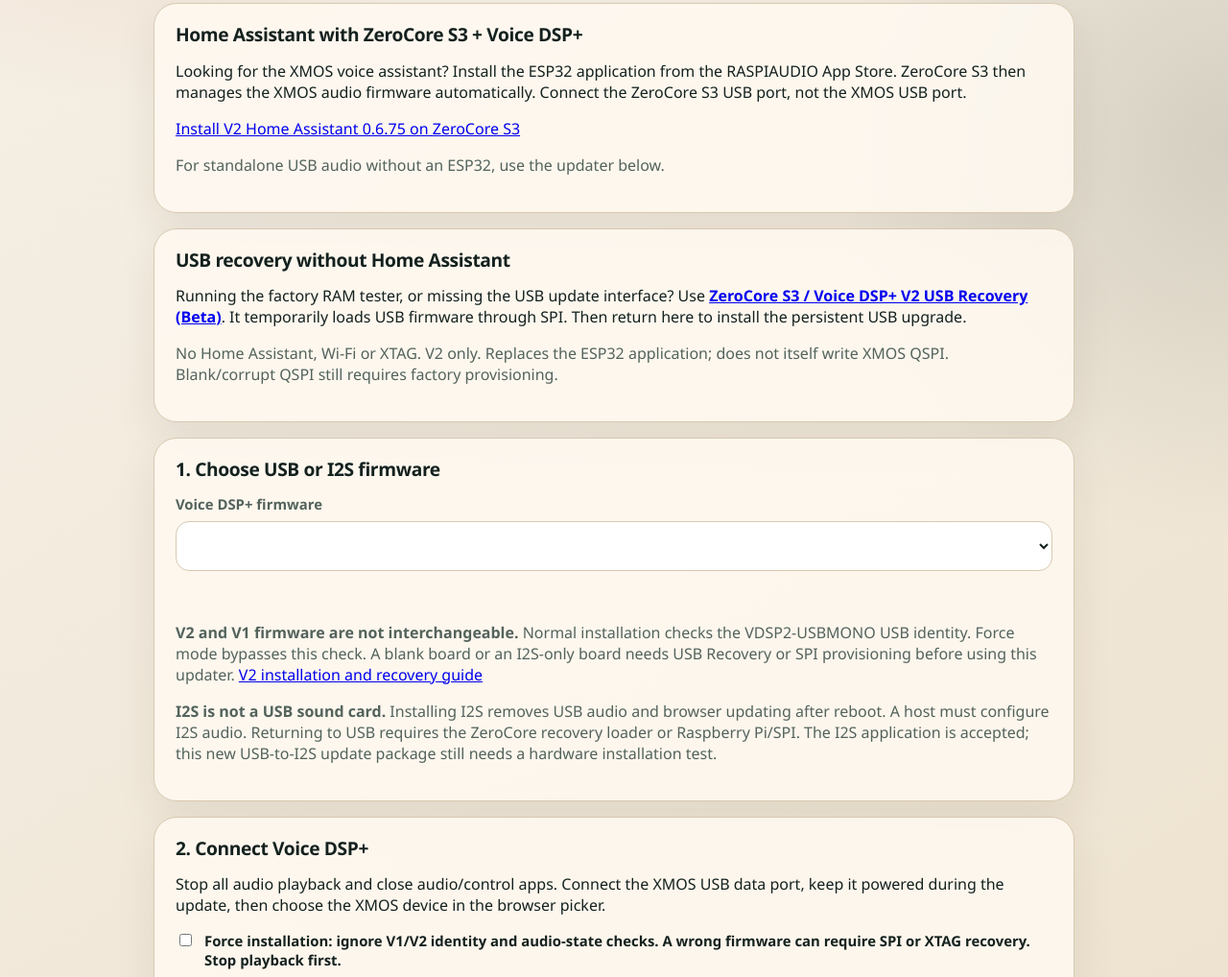
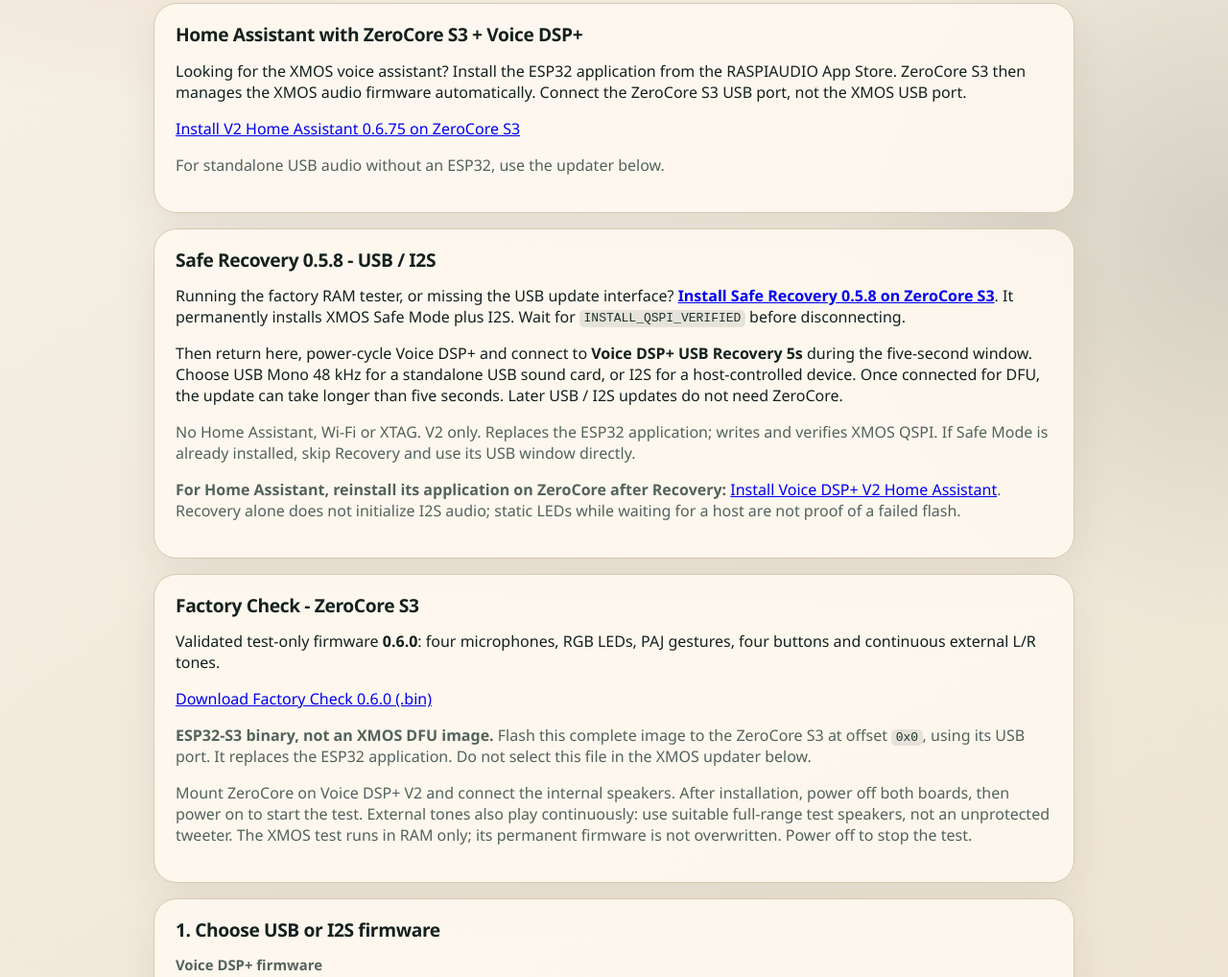
Before and after one commit to RASPIAUDIO/Voice-DSP-Plus, a plain HTML site: page USB/WebInstaller/index.html in a window 1280 px wide. Shown: the part 339-1357 px from the top of the page at 96% size. Drawn offline with Linux system fonts and the light colour scheme; a script that the page names is missing.

Commit message:
Link Safe Recovery 0.5.8 and clarify USB I2S and HA setup

```diff
--- a/USB/WebInstaller/index.html
+++ b/USB/WebInstaller/index.html
@@ -33,12 +33,35 @@
       </section>
 
       <section class="panel">
-        <h2>USB recovery without Home Assistant</h2>
+        <h2>Safe Recovery 0.5.8 - USB / I2S</h2>
         <p>Running the factory RAM tester, or missing the USB update interface?
-          Use <a href="https://apps.raspiaudio.com/#device=ZeroCoreS3&amp;application=USBRecovery" target="_blank" rel="noopener"><strong>ZeroCore S3 / Voice DSP+ V2 USB Recovery (Beta)</strong></a>.
-          It temporarily loads USB firmware through SPI. Then return here to install the persistent USB upgrade.</p>
+          <a href="https://apps.raspiaudio.com/#device=ZeroCoreS3&amp;application=USBRecovery" target="_blank" rel="noopener"><strong>Install Safe Recovery 0.5.8 on ZeroCore S3</strong></a>.
+          It permanently installs XMOS Safe Mode plus I2S. Wait for <code>INSTALL_QSPI_VERIFIED</code> before disconnecting.</p>
+        <p>Then return here, power-cycle Voice DSP+ and connect to <strong>Voice DSP+ USB Recovery 5s</strong> during the five-second window.
+          Choose USB Mono 48 kHz for a standalone USB sound card, or I2S for a host-controlled device.
+          Once connected for DFU, the update can take longer than five seconds. Later USB / I2S updates do not need ZeroCore.</p>
         <p class="details">No Home Assistant, Wi-Fi or XTAG. V2 only. Replaces the ESP32 application;
-          does not itself write XMOS QSPI. Blank/corrupt QSPI still requires factory provisioning.</p>
+          writes and verifies XMOS QSPI. If Safe Mode is already installed, skip Recovery and use its USB window directly.</p>
+        <p class="details"><strong>For Home Assistant, reinstall its application on ZeroCore after Recovery:</strong>
+          <a href="https://apps.raspiaudio.com/#device=ZeroCoreS3&amp;application=VoiceDSPV2" target="_blank" rel="noopener">Install Voice DSP+ V2 Home Assistant</a>.
+          Recovery alone does not initialize I2S audio; static LEDs while waiting for a host are not proof of a failed flash.</p>
+      </section>
+
+      <section id="factory-check" class="panel" aria-labelledby="factory-check-heading">
+        <h2 id="factory-check-heading">Factory Check - ZeroCore S3</h2>
+        <p>Validated test-only firmware <strong>0.6.0</strong>: four microphones,
+          RGB LEDs, PAJ gestures, four buttons and continuous external L/R tones.</p>
+        <p><a href="firmware/voicedsp-factory-check-0.6.0-zerocore-s3.bin" download>
+          Download Factory Check 0.6.0 (.bin)</a></p>
+        <p class="details"><strong>ESP32-S3 binary, not an XMOS DFU image.</strong>
+          Flash this complete image to the ZeroCore S3 at offset <code>0x0</code>,
+          using its USB port. It replaces the ESP32 application. Do not select
+          this file in the XMOS updater below.</p>
+        <p class="details">Mount ZeroCore on Voice DSP+ V2 and connect the internal speakers.
+          After installation, power off both boards, then power on to start the test.
+          External tones also play continuously: use suitable full-range test speakers,
+          not an unprotected tweeter. The XMOS test runs in RAM only;
+          its permanent firmware is not overwritten. Power off to stop the test.</p>
       </section>
 
       <section class="panel">
@@ -50,9 +73,9 @@
           Normal installation checks the VDSP2-USBMONO USB identity. Force mode bypasses this check. A blank board or an
           I2S-only board needs USB Recovery or SPI provisioning before using this updater.
           <a href="https://github.com/RASPIAUDIO/Voice-DSP-Plus/blob/V2/USB/Firmware/README.md">V2 installation and recovery guide</a></p>
-        <p class="details"><strong>I2S is not a USB sound card.</strong> Installing I2S removes USB audio and browser updating after reboot.
-          A host must configure I2S audio. Returning to USB requires the ZeroCore recovery loader or Raspberry Pi/SPI.
-          The I2S application is accepted; this new USB-to-I2S update package still needs a hardware installation test.</p>
+        <p class="details"><strong>I2S is not a USB sound card.</strong> A host must configure I2S audio.
+          With Safe Mode installed, use the five-second USB recovery window to switch back to USB.
+          Older boards without Safe Mode need the ZeroCore Safe Recovery installer linked above first.</p>
       </section>
 
       <section id="connectPanel" class="panel">
```
